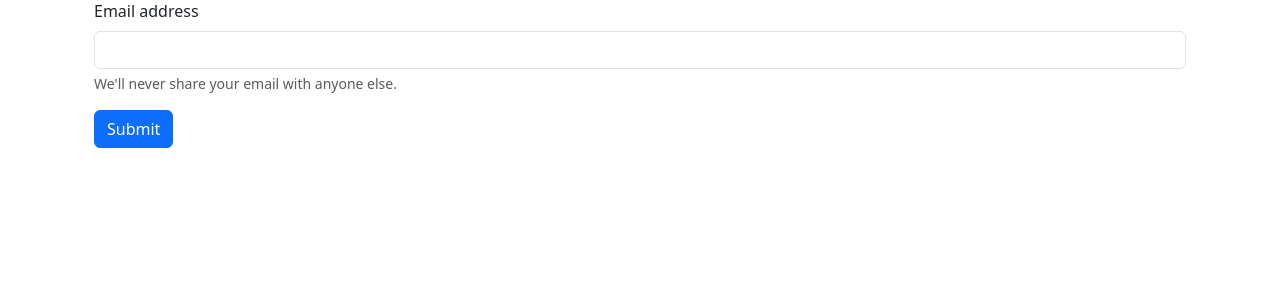
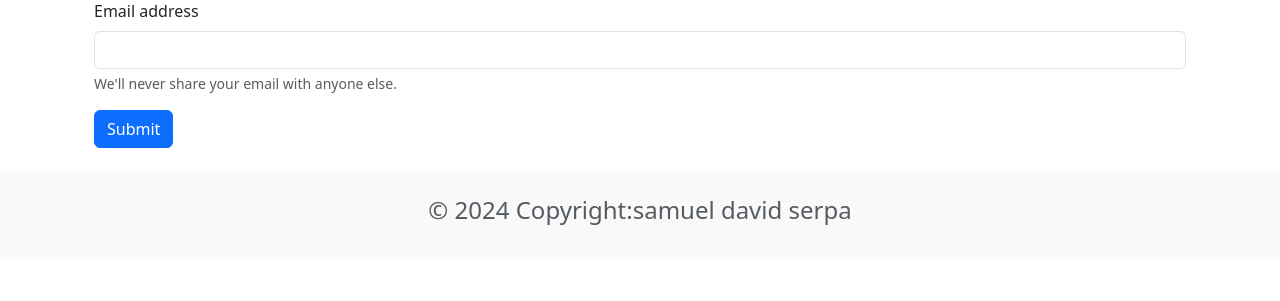
Before and after one commit to chainchair/Taller2_Pl1_2025-main, a Django app: page / in a window 1280 px wide. Shown: the part 331-632 px from the top of the page. Run offline with Django 5.2, Linux system fonts and the light colour scheme; data that the repository does not hold is empty.

Commit message:
Update base.html

```diff
--- a/moviereviews/templates/base.html
+++ b/moviereviews/templates/base.html
@@ -29,3 +29,13 @@
     {%block content%}
     {%endblock content%}
 </div>
+
+<footer class="bg-light text-center text-lg-start text-muted mt-4">
+  <div class="container">
+    <div class="row">
+        <div class="text-center p-4">
+    <h4>  © 2024 Copyright:samuel david serpa</h4>
+        </div>
+    </div>
+  </div>
+</footer>
```
